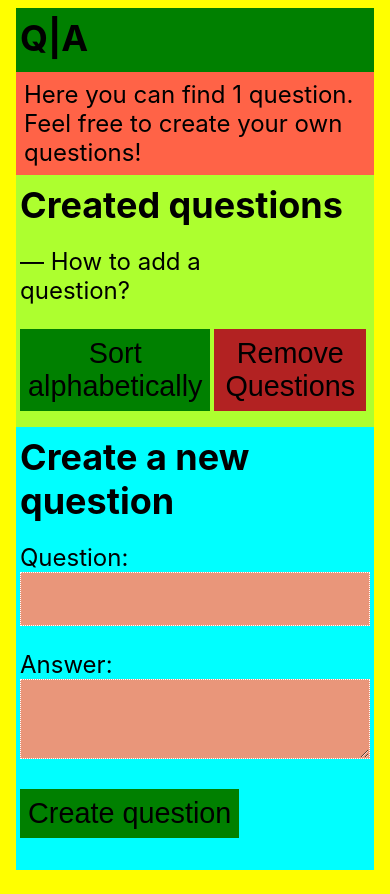
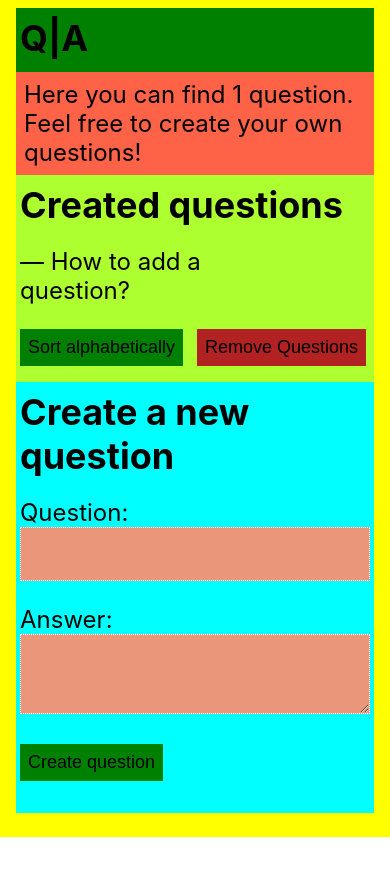
Before and after one commit to oshibka404/qna, a React (Create React App) app: page / in a window 390 px wide. After the commit the page ends 844 px from the top, so only its background shows below. Built offline with nearby package versions, Linux system fonts and the light colour scheme.

Commit message:
layout refactoring

```diff
--- a/src/App.css
+++ b/src/App.css
@@ -1,9 +1,11 @@
 .App {
   display: flex;
-  flex-direction: column;
   font-size: 24px;
   padding: 8px 16px 24px;
   background-color: yellow;
+  flex-direction: row;
+  align-items: flex-start;
+  align-content: center;
 }
 
 .App-logo {
@@ -11,15 +13,8 @@
   background-color: green;
 }
 
-.App-layout {
-  display: flex;
-  flex-direction: row;
-  align-items: flex-start;
-  align-content: center;
-}
-
 @media only screen and (max-width: 600px) {
-  .App-layout {
+  .App {
     flex-direction: column;
     align-items: stretch;
   }
--- a/src/App.tsx
+++ b/src/App.tsx
@@ -8,7 +8,6 @@ import './Summary/Summary.tsx';
 function App() {
   return (
     <div className="App">
-      <div className="App-layout">
       <aside className="App-sidebar">
         <h1 className="App-logo">Q|A</h1>
         <section className="App-summary">
@@ -29,7 +28,6 @@ function App() {
         </section>
       </div>
     </div>
-    </div>
   );
 }
 
--- a/src/index.css
+++ b/src/index.css
@@ -55,7 +55,7 @@ input:focus, textarea:focus {
 }
 
 button {
-  font-size: larger;
+  font-size: large;
   padding: 8px;
   background-color: green;
   cursor: pointer;
```
Also changed, not shown: 1 other file (tests, documents, lock files or other folders). Lines whose indentation alone changed are shown as unchanged.
